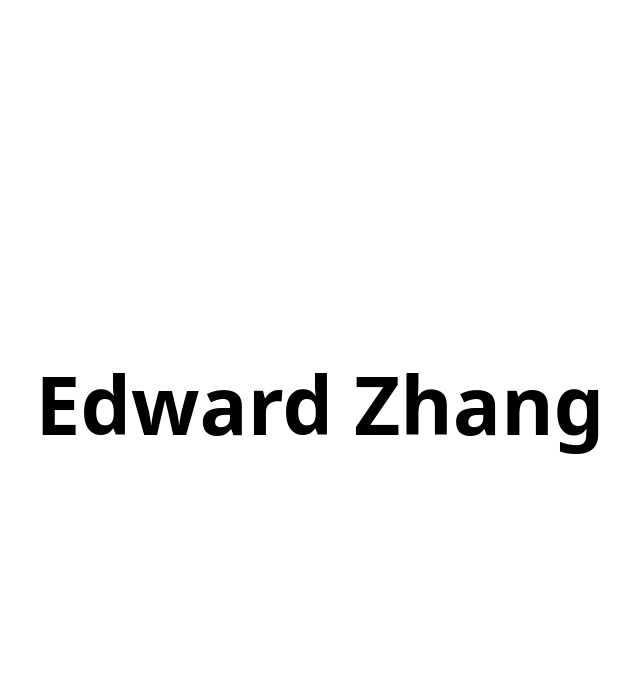
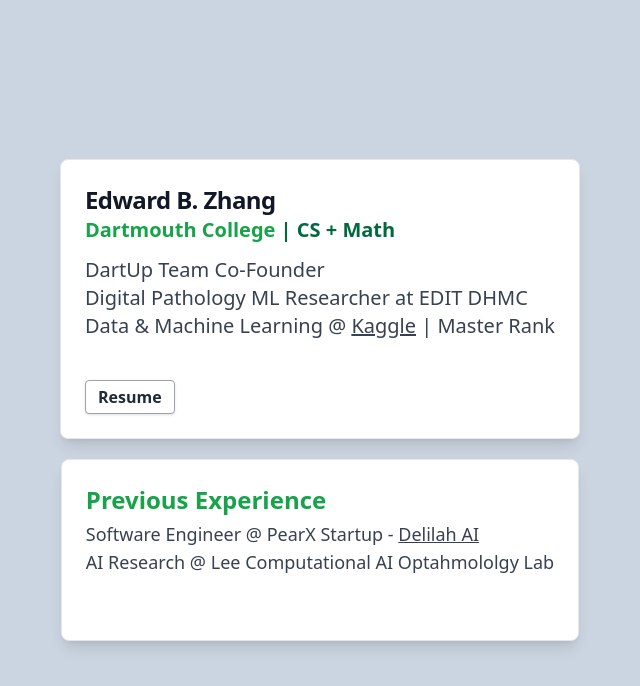
Before and after one commit to Extirpater/EZWebsite, a React (Vite) app: page / in a window 1280 px wide. Shown: the top 686 px of the page, without its empty margins (320-960 px from the left). Built offline with nearby package versions, Linux system fonts and the light colour scheme.

Commit message:
finished first proto

```diff
--- a/package.json
+++ b/package.json
@@ -1,18 +1,20 @@
 {
+  "homepage": "http://Extirpater.github.io/EZWebsite",
   "name": "ezwebsite",
   "private": true,
   "version": "0.0.0",
   "type": "module",
   "scripts": {
     "dev": "vite",
+    "predeploy": "npm run build",
+    "deploy": "gh-pages -d build",
     "build": "vite build",
     "lint": "eslint . --ext js,jsx --report-unused-disable-directives --max-warnings 0",
     "preview": "vite preview"
   },
   "dependencies": {
     "react": "^18.2.0",
-    "react-dom": "^18.2.0",
-    "react-router-dom": "^6.21.1"
+    "react-dom": "^18.2.0"
   },
   "devDependencies": {
     "@types/react": "^18.2.43",
--- a/src/App.jsx
+++ b/src/App.jsx
@@ -2,7 +2,7 @@ import { BrowserRouter as Router, Routes, Route } from "react-router-dom";
 import Home from "./components/Home";
 function App() {
   return (
-    <div className="App">
+    <div className="App ">
       <Router>
         <Routes>
           <Route path="/" element={<Home />} />
--- a/src/components/Home.jsx
+++ b/src/components/Home.jsx
@@ -2,8 +2,41 @@ import React from "react";
 import { styles } from "../styles";
 const Home = () => {
   return (
-    <div className="h-screen flex items-center justify-center">
-      <h1 className={`${styles.heroHeadText}`}>Edward Zhang</h1>
+    <div className=" h-screen flex flex-grow justify-center items-center flex-col bg-slate-300 space-y-5 ">
+      <div class="shadow-lg p-6 bg-white border border-gray-200 rounded-lg shadow dark:bg-gray-800 dark:border-gray-700">
+        <h1 class="text-2xl font-bold tracking-tight text-gray-900 dark:text-white">
+          Edward B. Zhang
+        </h1>
+
+        <p class="mb-3 text-xl font-bold text-green-600	 dark:text-gray-400">
+          Dartmouth College <span className="text-[#00693e]">| CS + Math</span>
+        </p>
+        <p class="mb-10 text-xl font-base text-gray-700 dark:text-gray-400">
+          DartUp Team Co-Founder
+          <br></br>
+          Digital Pathology ML Researcher at EDIT DHMC
+          <br></br>
+          Data & Machine Learning @ <u>Kaggle</u> | Master Rank
+        </p>
+
+        <button class="bg-white hover:bg-gray-100 text-gray-800 font-semibold py-1 px-3 border border-gray-400 rounded shadow">
+          Resume
+        </button>
+      </div>
+      <div class="shadow-lg p-6 bg-white border border-gray-200 rounded-lg shadow dark:bg-gray-800 dark:border-gray-700">
+        <p class="mb-1 text-2xl font-bold text-green-600	 dark:text-gray-400">
+          Previous Experience
+        </p>
+        <p class="text-lg font-base text-gray-700 dark:text-gray-400">
+          Software Engineer @ PearX Startup -{" "}
+          <a href="https://www.delilah.ai">
+            <u>Delilah AI</u>
+          </a>{" "}
+        </p>
+        <p class="mb-10 text-lg font-base text-gray-700 dark:text-gray-400">
+          AI Research @ Lee Computational AI Optahmololgy Lab
+        </p>
+      </div>
     </div>
   );
 };
```
